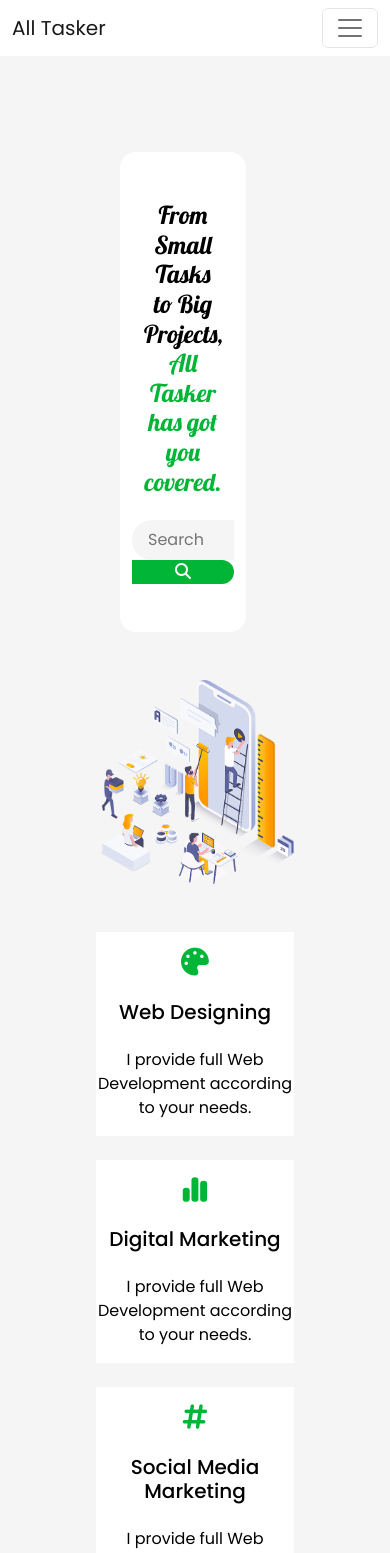
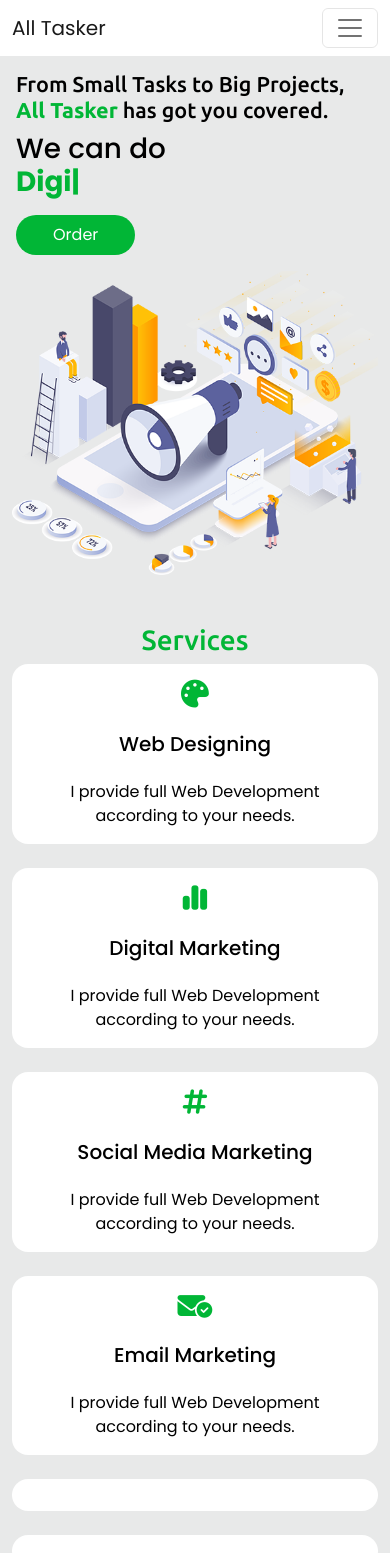
Before and after one commit to AhmedSajid1506/Startup, a React (Create React App) app in the folder client/: page / in a window 390 px wide. Shown: the top 1553 px of the page. Built offline with nearby package versions, Linux system fonts and the light colour scheme.

Commit message:
Added Header & Services Components

```diff
--- a/client/package.json
+++ b/client/package.json
@@ -11,6 +11,7 @@
     "react-dom": "^18.2.0",
     "react-router-dom": "^6.8.1",
     "react-scripts": "5.0.1",
+    "react-typed": "^1.2.0",
     "web-vitals": "^2.1.4"
   },
   "scripts": {
--- a/client/public/index.html
+++ b/client/public/index.html
@@ -19,6 +19,10 @@
     <link href="https://cdn.jsdelivr.net/npm/bootstrap@5.2.3/dist/css/bootstrap.min.css" rel="stylesheet" integrity="sha384-rbsA2VBKQhggwzxH7pPCaAqO46MgnOM80zW1RWuH61DGLwZJEdK2Kadq2F9CUG65" crossorigin="anonymous">
     <script src="https://cdn.jsdelivr.net/npm/bootstrap@5.2.3/dist/js/bootstrap.bundle.min.js" integrity="sha384-kenU1KFdBIe4zVF0s0G1M5b4hcpxyD9F7jL+jjXkk+Q2h455rYXK/7HAuoJl+0I4" crossorigin="anonymous"></script>
 
+    <!-- Typing animation in home page -->
+    <script src="https://cdnjs.cloudflare.com/ajax/libs/typed.js/2.0.12/typed.min.js"
+    referrerpolicy="no-referrer"></script>
+
     <title>StartUp</title>
   </head>
   <body>
--- a/client/src/App.css
+++ b/client/src/App.css
@@ -1,4 +1,4 @@
-@import url('https://fonts.googleapis.com/css2?family=Poppins:ital,wght@0,100;0,200;0,300;0,400;0,500;0,600;0,700;0,800;0,900;1,100;1,200;1,300;1,400;1,500;1,600;1,700;1,800;1,900&display=swap');
+@import url('https://fonts.googleapis.com/css2?family=Poppins:ital,wght@0,100;0,200;0,300;0,400;0,500;0,600;0,700;0,800;0,900;1,100;1,200;1,300;1,400;1,500;1,600;1,700;1,800;1,900&family=Ubuntu:ital,wght@0,300;0,400;0,500;0,700;1,300;1,400;1,500;1,700&display=swap');
 
 *{
   padding: 0;
@@ -8,7 +8,7 @@
 }
 
 body{
-  background: #f5f5f5;
+  background: #e8e9e9;
   color: #000;
   overflow: overlay;
 }
@@ -28,6 +28,10 @@ body{
 
 ::-webkit-scrollbar-track{
   background: transparent;
+}
+
+.f2{
+  font-family: 'Ubuntu', sans-serif !important  ;
 }
 
 .bg-second{
--- a/client/src/components/Home.js
+++ b/client/src/components/Home.js
@@ -1,80 +1,18 @@
 import React, { useEffect } from "react";
-import headerBG from "../img/ui-design.png";
 import "../css/home.css";
+import Header from "./home/Header";
+import Services from "./home/Services";
 
 const Home = (props) => {
   useEffect(() => {
     props.setShowNav(true);
   });
 
+
   return (
-    <div className="container-fluid bg-header p-5">
-      <header className="row px-5">
-        <div className="row align-items-center justify-content-center col-md-6 text-center p-5">
-          <div className="bg-white py-5 px-4 rounded-4">
-            <h2 className="heading">
-              From Small Tasks to Big Projects,
-              <br />
-              <span className="heading f-primary">
-                All Tasker has got you covered.
-              </span>
-            </h2>
-            <div className="row mt-4">
-              <input
-                type="text"
-                className="col-md-10 py-2 px-3 search-header"
-                placeholder="Search"
-              />
-              <button type="button" className="col-md-2 searchBtn-header">
-                <i className="fa-solid fa-magnifying-glass"></i>
-              </button>
-            </div>
-          </div>
-        </div>
-        <div className="col-md-6">
-          <div>
-            <img src={headerBG} alt="header-bg" className="w-100" />
-          </div>
-        </div>
-      </header>
-
-      {/* Services Section */}
-      <section className="row p-5">
-        <div className="col-md-4 mb-4">
-          <div className="d-flex flex-column justify-content-center align-items-center bg-white py-3 text-center">
-            <i className="fa-solid fa-palette fs-1 f-primary mb-3"></i>
-            <h5 className="mb-4 mt-2">Web Designing</h5>
-            <p>I provide full Web Development according to your needs.</p>
-          </div>
-        </div>
-        <div className="col-md-4 mb-4">
-          <div className="d-flex flex-column justify-content-center align-items-center bg-white py-3 text-center">
-            <i className="fa-solid fa-chart-simple fs-1 f-primary mb-3"></i>
-            <h5 className="mb-4 mt-2">Digital Marketing</h5>
-            <p>I provide full Web Development according to your needs.</p>
-          </div>
-        </div>
-        <div className="col-md-4 mb-4">
-          <div className="d-flex flex-column justify-content-center align-items-center bg-white py-3 text-center">
-          <i className="fa-solid fa-hashtag fs-1 f-primary mb-3"></i>
-            <h5 className="mb-4 mt-2">Social Media Marketing</h5>
-            <p>I provide full Web Development according to your needs.</p>
-          </div>
-        </div>
-        <div className="col-md-4 mb-4">
-          <div className="d-flex flex-column justify-content-center align-items-center bg-white py-3 text-center">
-          <i className="fa-solid fa-envelope-circle-check fs-1 f-primary mb-3"></i>
-            <h5 className="mb-4 mt-2">Email Marketing</h5>
-            <p>I provide full Web Development according to your needs.</p>
-          </div>
-        </div>
-        <div className="col-md-4 mb-4">
-          <div className="d-flex flex-column justify-content-center align-items-center bg-white py-3 text-center"></div>
-        </div>
-        <div className="col-md-4 mb-4">
-          <div className="d-flex flex-column justify-content-center align-items-center bg-white py-3 text-center"></div>
-        </div>
-      </section>
+    <div className="container">
+      <Header />
+      <Services />
     </div>
   );
 };
--- a/client/src/components/Login.js
+++ b/client/src/components/Login.js
@@ -57,7 +57,7 @@ const Login = (props) => {
   };
 
   return (
-    <div className="container mt-5">
+    <div className="form-container container mt-5">
       <div className="row justify-content-center mx-1 mx-md-0 py-4">
         <form className="col-md-5 p-0 text-center">
           <div className="inputBox mb-3 mt-5">
--- a/client/src/components/Signup.js
+++ b/client/src/components/Signup.js
@@ -67,7 +67,7 @@ const Signup = (props) => {
   };
 
   return (
-    <div className="container mt-5">
+    <div className="form-container container mt-5">
       <div className="row justify-content-center mx-1 mx-md-0 py-4">
         <form className="col-md-6 p-0 text-center" encType="multipart/form-data">
           <div className="d-flex flex-wrap justify-content-between mt-5">
--- /dev/null
+++ b/client/src/components/home/Header.js
@@ -0,0 +1,48 @@
+import React, {useEffect, useRef} from "react";
+import Typed from "react-typed";
+import headerBG from "../../img/digital-marketing.png";
+
+const Header = () => {
+
+  useEffect(() => {
+    if (document.documentElement.clientWidth < "494") {
+    br.current.innerHTML = `<br />`;
+    console.log(br.current);
+  }
+  });
+
+  const textLines = ["", "Web Development.", "Digital Marketing.", "Social Marketing."];
+
+  const br = useRef(null)
+  return (
+    <header className="row">
+      <div className="d-flex flex-column justify-content-center col-md-7 p-md-5 p-3">
+        <h4 className="f2">
+          From Small Tasks to Big Projects,{" "}
+          <span className="f2 f-primary fw-bold"> All Tasker</span> has got you
+          covered.
+        </h4>
+        <h1>
+          We can do <span ref={br}></span>
+          <Typed
+            className="f-primary fw-bold"
+            strings={textLines}
+            typeSpeed={100}
+            backSpeed={60}
+            loop={true}
+          />
+        </h1>
+        <button type="button" className="col-4 mt-2 btn-color py-2 px-4">
+          Order
+        </button>
+      </div>
+      <div className="col-md-5">
+        <div>
+          <img src={headerBG} alt="header-bg" className="w-100" />
+        </div>
+      </div>
+    </header>
+  );
+};
+
+export default Header;
--- /dev/null
+++ b/client/src/components/home/Services.js
@@ -0,0 +1,47 @@
+import React from "react";
+
+const Services = () => {
+  return (
+    <div className="">
+      <section className="row p-md-5 mt-5 mt-md-0">
+        <h1 className="f2 f-primary text-center">Services</h1>
+        <div className="col-md-4 mb-4">
+          <div className="d-flex flex-column justify-content-center align-items-center bg-white rounded-4 p-3 text-center">
+            <i className="fa-solid fa-palette fs-1 f-primary mb-3"></i>
+            <h5 className="mb-4 mt-2">Web Designing</h5>
+            <p>I provide full Web Development according to your needs.</p>
+          </div>
+        </div>
+        <div className="col-md-4 mb-4">
+          <div className="d-flex flex-column justify-content-center align-items-center bg-white rounded-4 p-3 text-center">
+            <i className="fa-solid fa-chart-simple fs-1 f-primary mb-3"></i>
+            <h5 className="mb-4 mt-2">Digital Marketing</h5>
+            <p>I provide full Web Development according to your needs.</p>
+          </div>
+        </div>
+        <div className="col-md-4 mb-4">
+          <div className="d-flex flex-column justify-content-center align-items-center bg-white rounded-4 p-3 text-center">
+            <i className="fa-solid fa-hashtag fs-1 f-primary mb-3"></i>
+            <h5 className="mb-4 mt-2">Social Media Marketing</h5>
+            <p>I provide full Web Development according to your needs.</p>
+          </div>
+        </div>
+        <div className="col-md-4 mb-4">
+          <div className="d-flex flex-column justify-content-center align-items-center bg-white rounded-4 p-3 text-center">
+            <i className="fa-solid fa-envelope-circle-check fs-1 f-primary mb-3"></i>
+            <h5 className="mb-4 mt-2">Email Marketing</h5>
+            <p>I provide full Web Development according to your needs.</p>
+          </div>
+        </div>
+        <div className="col-md-4 mb-4">
+          <div className="d-flex flex-column justify-content-center align-items-center bg-white rounded-4 p-3 text-center"></div>
+        </div>
+        <div className="col-md-4 mb-4">
+          <div className="d-flex flex-column justify-content-center align-items-center bg-white rounded-4 p-3 text-center"></div>
+        </div>
+      </section>
+    </div>
+  );
+};
+
+export default Services;
--- a/client/src/css/form.css
+++ b/client/src/css/form.css
@@ -1,11 +1,11 @@
-.container{
+.form-container{
   position: absolute;
   top: 50%;
   left: 50%;
   transform: translate(-50%, -50%);
 }
 
-.container::before{
+.form-container::before{
   content: '';
   position: absolute;
   left: 50%;
--- a/client/src/css/home.css
+++ b/client/src/css/home.css
@@ -1,22 +1 @@
 @import url('https://fonts.googleapis.com/css2?family=Lobster&display=swap');
-
-.heading{
-    font-family: 'Lobster', cursive !important  ;
-}
-
-.search-header{
-    border: none;
-    outline: none;
-    background: #f5f5f5;
-    border-bottom-left-radius: 50px;
-    border-top-left-radius: 50px;
-}
-
-.searchBtn-header{
-    color: #fff;
-    border: none;
-    outline: none;
-    background: #01b636;
-    border-bottom-right-radius: 50px;
-    border-top-right-radius: 50px;
-}
```
Also changed, not shown: 1 other file (tests, documents, lock files or other folders).
